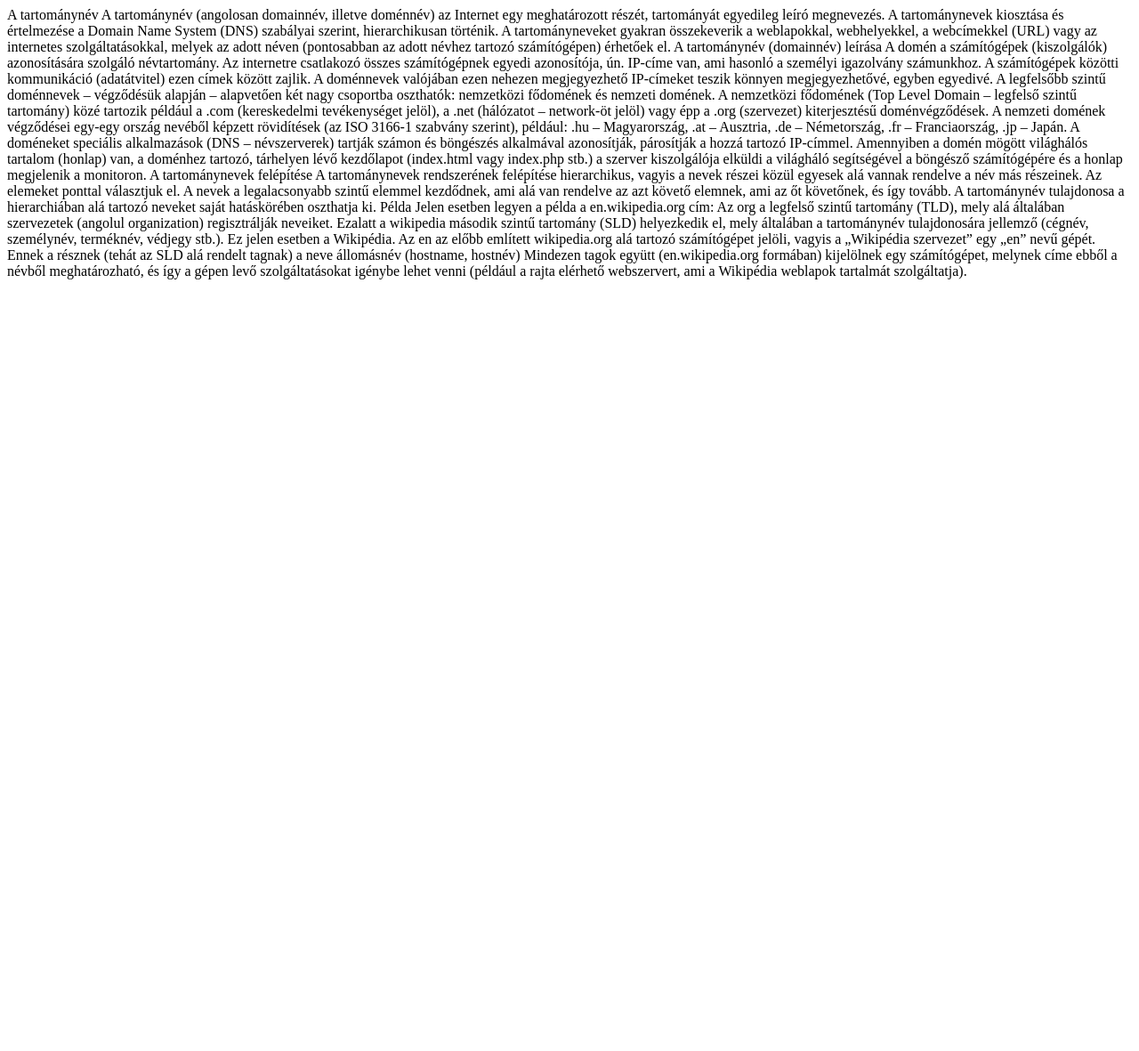
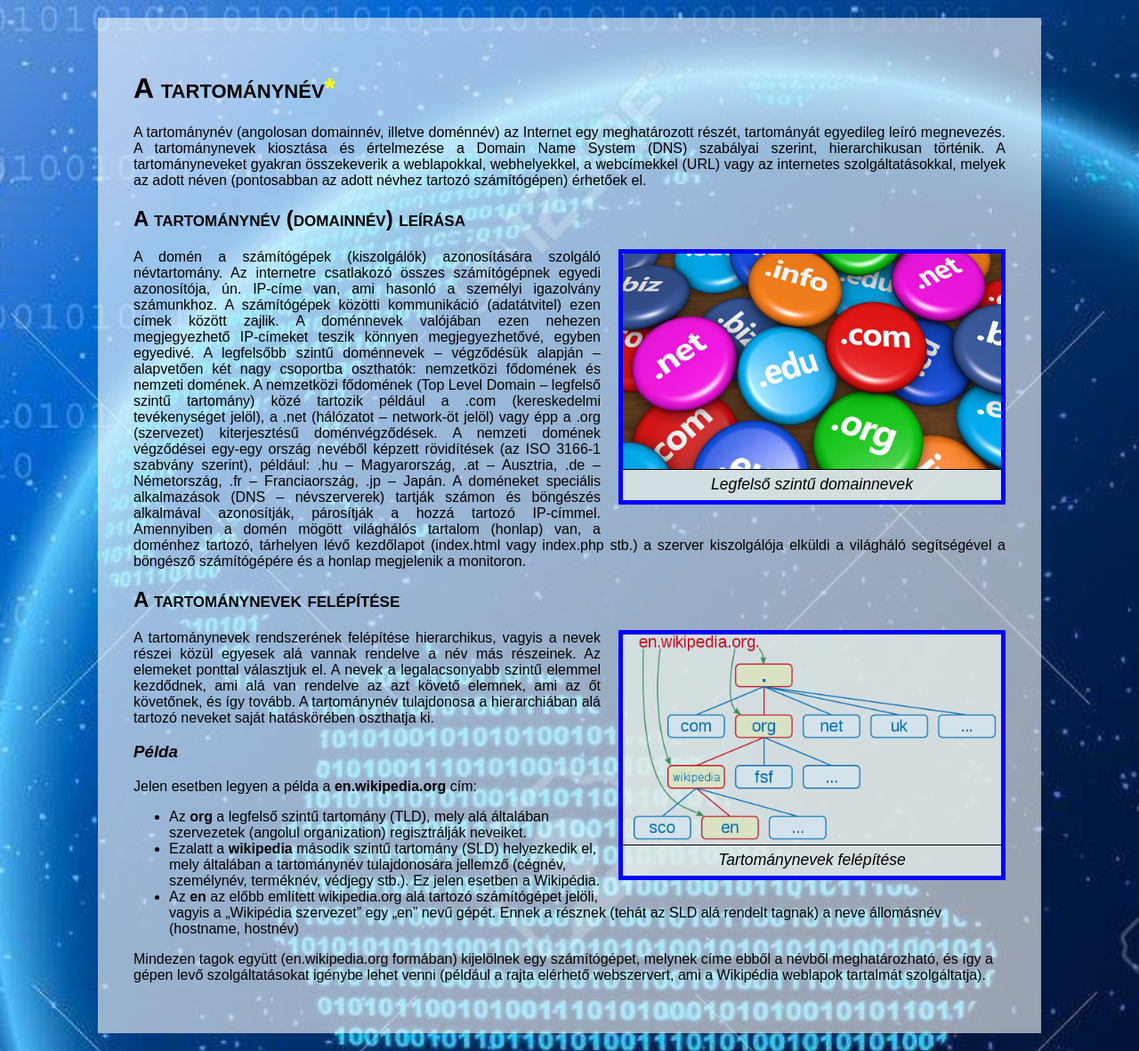
Before and after one commit to meszgergo/tartomanynev, a plain HTML site: page index.html in a window 1280 px wide. Shown: the whole page at 89% size. Before the commit the page ends 800 px from the top, so only its background shows below. Drawn offline with Linux system fonts and the light colour scheme.

Commit message:
Kész Állapot

```diff
--- a/index.html
+++ b/index.html
@@ -1,33 +1,51 @@
 <!DOCTYPE html>
-<html>
+<html lang="hu">
+<head>
+  <link rel="stylesheet" href="styles.css">
+  <meta charset="UTF-8">
+  <title>A tartománynév</title>
+</head>
+<body>
+  <div id="tartalom">
+    <h1> A tartománynév<a href="https://hu.wikipedia.org/wiki/Tartománynév" target="_blank">*</a></h1>
 
-<head>
-</head>
+    <p>
+    A tartománynév (angolosan domainnév, illetve doménnév) az Internet egy meghatározott részét, tartományát egyedileg leíró megnevezés. A tartománynevek kiosztása és értelmezése a Domain Name System (DNS) szabályai szerint, hierarchikusan történik. A tartományneveket gyakran összekeverik a weblapokkal, webhelyekkel, a webcímekkel (URL) vagy az internetes szolgáltatásokkal, melyek az adott néven (pontosabban az adott névhez tartozó számítógépen) érhetőek el.
+    </p>
 
-<body>
-  <div>
-    A tartománynév
+    <h2> A tartománynév (domainnév) leírása</h2>
 
-    A tartománynév (angolosan domainnév, illetve doménnév) az Internet egy meghatározott részét, tartományát egyedileg leíró megnevezés. A tartománynevek kiosztása és értelmezése a Domain Name System (DNS) szabályai szerint, hierarchikusan történik. A tartományneveket gyakran összekeverik a weblapokkal, webhelyekkel, a webcímekkel (URL) vagy az internetes szolgáltatásokkal, melyek az adott néven (pontosabban az adott névhez tartozó számítógépen) érhetőek el.
+    <div class="kepkeret">
+      <img src="tld.jpg" alt="Legfelső szintű domainnevek" title="Legfelső szintű domainnevek">
+      <p class="kepfelirat">Legfelső szintű domainnevek</p>
+    </div>
 
-    A tartománynév (domainnév) leírása
+    <p>
+    A domén a számítógépek (kiszolgálók) azonosítására szolgáló névtartomány. Az internetre csatlakozó összes számítógépnek egyedi azonosítója, ún. IP-címe van, ami hasonló a személyi igazolvány számunkhoz. A számítógépek közötti kommunikáció (adatátvitel) ezen címek között zajlik. A doménnevek valójában ezen nehezen megjegyezhető IP-címeket teszik könnyen megjegyezhetővé, egyben egyedivé. A legfelsőbb szintű doménnevek – végződésük alapján – alapvetően két nagy csoportba oszthatók: nemzetközi fődomének és nemzeti domének. A nemzetközi fődomének (Top Level Domain – legfelső szintű tartomány) közé tartozik például a .com (kereskedelmi tevékenységet jelöl), a .net (hálózatot – network-öt jelöl) vagy épp a .org (szervezet) kiterjesztésű doménvégződések. A nemzeti domének végződései egy-egy ország nevéből képzett rövidítések (az ISO 3166-1 szabvány szerint), például: .hu – Magyarország, .at – Ausztria, .de – Németország, .fr – Franciaország, .jp – Japán. A doméneket speciális alkalmazások (DNS – névszerverek) tartják számon és böngészés alkalmával azonosítják, párosítják a hozzá tartozó IP-címmel. Amennyiben a domén mögött világhálós tartalom (honlap) van, a doménhez tartozó, tárhelyen lévő kezdőlapot (index.html vagy index.php stb.) a szerver kiszolgálója elküldi a világháló segítségével a böngésző számítógépére és a honlap megjelenik a monitoron.
+    </p>
 
-    A domén a számítógépek (kiszolgálók) azonosítására szolgáló névtartomány. Az internetre csatlakozó összes számítógépnek egyedi azonosítója, ún. IP-címe van, ami hasonló a személyi igazolvány számunkhoz. A számítógépek közötti kommunikáció (adatátvitel) ezen címek között zajlik. A doménnevek valójában ezen nehezen megjegyezhető IP-címeket teszik könnyen megjegyezhetővé, egyben egyedivé. A legfelsőbb szintű doménnevek – végződésük alapján – alapvetően két nagy csoportba oszthatók: nemzetközi fődomének és nemzeti domének. A nemzetközi fődomének (Top Level Domain – legfelső szintű tartomány) közé tartozik például a .com (kereskedelmi tevékenységet jelöl), a .net (hálózatot – network-öt jelöl) vagy épp a .org (szervezet) kiterjesztésű doménvégződések. A nemzeti domének végződései egy-egy ország nevéből képzett rövidítések (az ISO 3166-1 szabvány szerint), például: .hu – Magyarország, .at – Ausztria, .de – Németország, .fr – Franciaország, .jp – Japán. A doméneket speciális alkalmazások (DNS – névszerverek) tartják számon és böngészés alkalmával azonosítják, párosítják a hozzá tartozó IP-címmel. Amennyiben a domén mögött világhálós tartalom (honlap) van, a doménhez tartozó, tárhelyen lévő kezdőlapot (index.html vagy index.php stb.) a szerver kiszolgálója elküldi a világháló segítségével a böngésző számítógépére és a honlap megjelenik a monitoron.
+    <h2> A tartománynevek felépítése</h2>
 
-    A tartománynevek felépítése
+    <div class="kepkeret">
+      <img src="felepites.png" alt="Tartománynevek felépítése" title="Tartománynevek felépítése">
+      <p class="kepfelirat">Tartománynevek felépítése</p>
+    </div>
 
+    <p>
     A tartománynevek rendszerének felépítése hierarchikus, vagyis a nevek részei közül egyesek alá vannak rendelve a név más részeinek. Az elemeket ponttal választjuk el. A nevek a legalacsonyabb szintű elemmel kezdődnek, ami alá van rendelve az azt követő elemnek, ami az őt követőnek, és így tovább. A tartománynév tulajdonosa a hierarchiában alá tartozó neveket saját hatáskörében oszthatja ki.
+    </p>
 
-    Példa
+    <h3> Példa</h3>
 
-    Jelen esetben legyen a példa a en.wikipedia.org cím:
-
-    Az org a legfelső szintű tartomány (TLD), mely alá általában szervezetek (angolul organization) regisztrálják neveiket.
-    Ezalatt a wikipedia második szintű tartomány (SLD) helyezkedik el, mely általában a tartománynév tulajdonosára jellemző (cégnév, személynév, terméknév, védjegy stb.). Ez jelen esetben a Wikipédia.
-    Az en az előbb említett wikipedia.org alá tartozó számítógépet jelöli, vagyis a „Wikipédia szervezet” egy „en” nevű gépét. Ennek a résznek (tehát az SLD alá rendelt tagnak) a neve állomásnév (hostname, hostnév)
-
+    <p>
+    Jelen esetben legyen a példa a <span class="kiemelt"> en.wikipedia.org </span> cím:
+    <ul>
+      <li>Az <span class="kiemelt"> org </span> a legfelső szintű tartomány (TLD), mely alá általában szervezetek (angolul organization) regisztrálják neveiket.</li>
+      <li>Ezalatt a <span class="kiemelt"> wikipedia </span> második szintű tartomány (SLD) helyezkedik el, mely általában a tartománynév tulajdonosára jellemző (cégnév, személynév, terméknév, védjegy stb.). Ez jelen esetben a Wikipédia.</li>
+      <li> Az <span class="kiemelt"> en </span> az előbb említett wikipedia.org alá tartozó számítógépet jelöli, vagyis a „Wikipédia szervezet” egy „en” nevű gépét. Ennek a résznek (tehát az SLD alá rendelt tagnak) a neve állomásnév (hostname, hostnév)</li>
+    </ul>
     Mindezen tagok együtt (en.wikipedia.org formában) kijelölnek egy számítógépet, melynek címe ebből a névből meghatározható, és így a gépen levő szolgáltatásokat igénybe lehet venni (például a rajta elérhető webszervert, ami a Wikipédia weblapok tartalmát szolgáltatja).
+    </p>
   </div>
 </body>
-
 </html>
--- a/styles.css
+++ b/styles.css
@@ -5,6 +5,7 @@ body {
   background-position-y: center;
   background-attachment: fixed;
   background-size: cover;
+  background-image: url("back.jpg");
 }
 
 #tartalom {
@@ -27,6 +28,7 @@ body {
   margin-left: 20px;
   margin-bottom: 20px;
   background-color:  rgba(227, 235, 233, 0.8);
+  border: 5px solid blue;
 }
 
 .kepkeret img {
@@ -44,8 +46,32 @@ h1, h2 {
 p.kepfelirat {
   font-size: 1.1em;
   margin: 0px;
+  font-style: italic;
+  text-align: center;
+  line-height: 140%;
 }
 
 p {
   text-align: justify;
 }
+
+.kiemelt{
+  font-weight: bold;
+}
+
+h3{
+  font-style: italic;
+}
+
+a{
+  text-decoration: none;
+  color: yellow;
+}
+
+a:visited{
+  color: yellow;
+}
+
+a:hover{
+  color: red;
+}
```
Also changed, not shown: indexValidalas.png (added), stylesValidalas.png (added), 1 other file.
